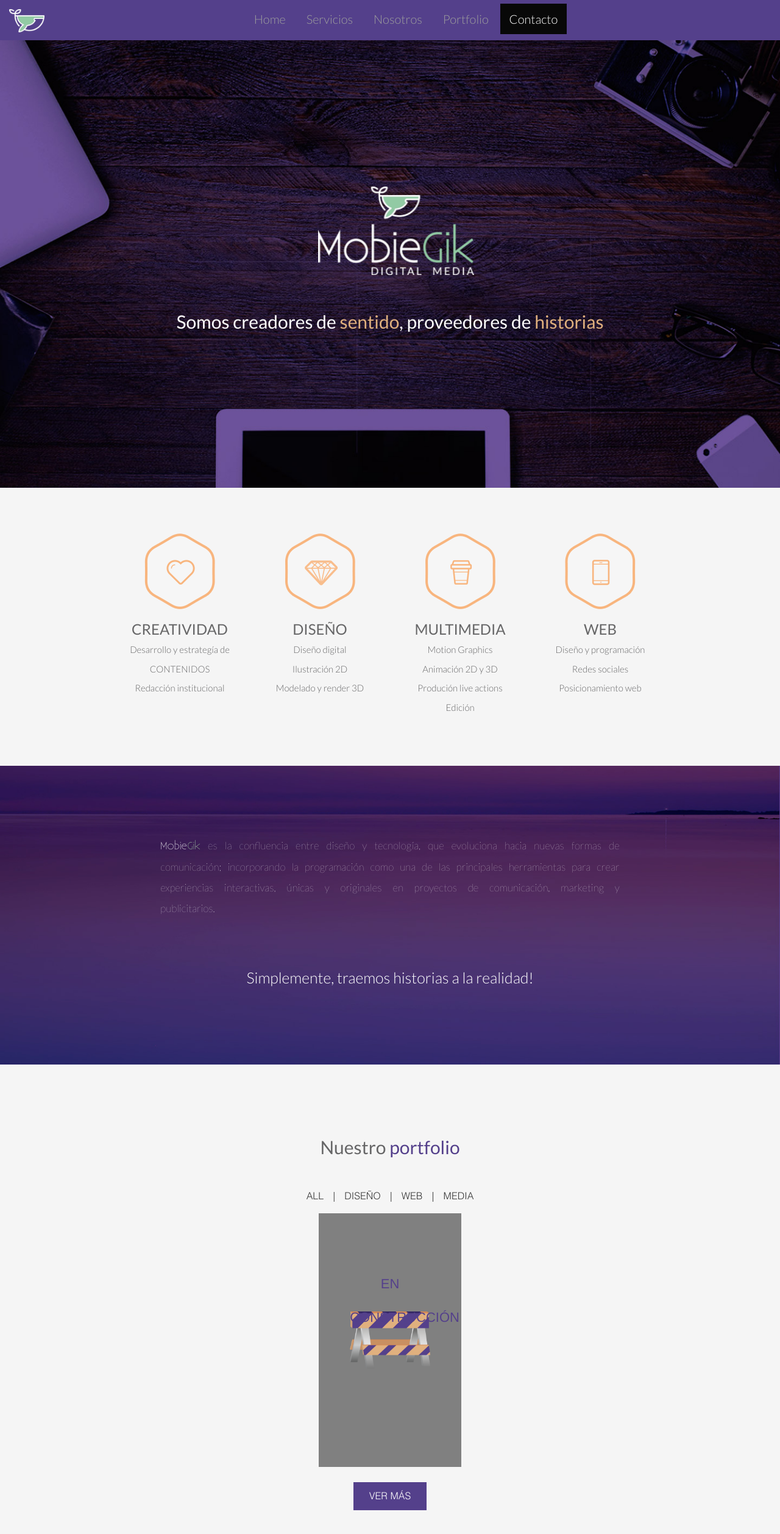
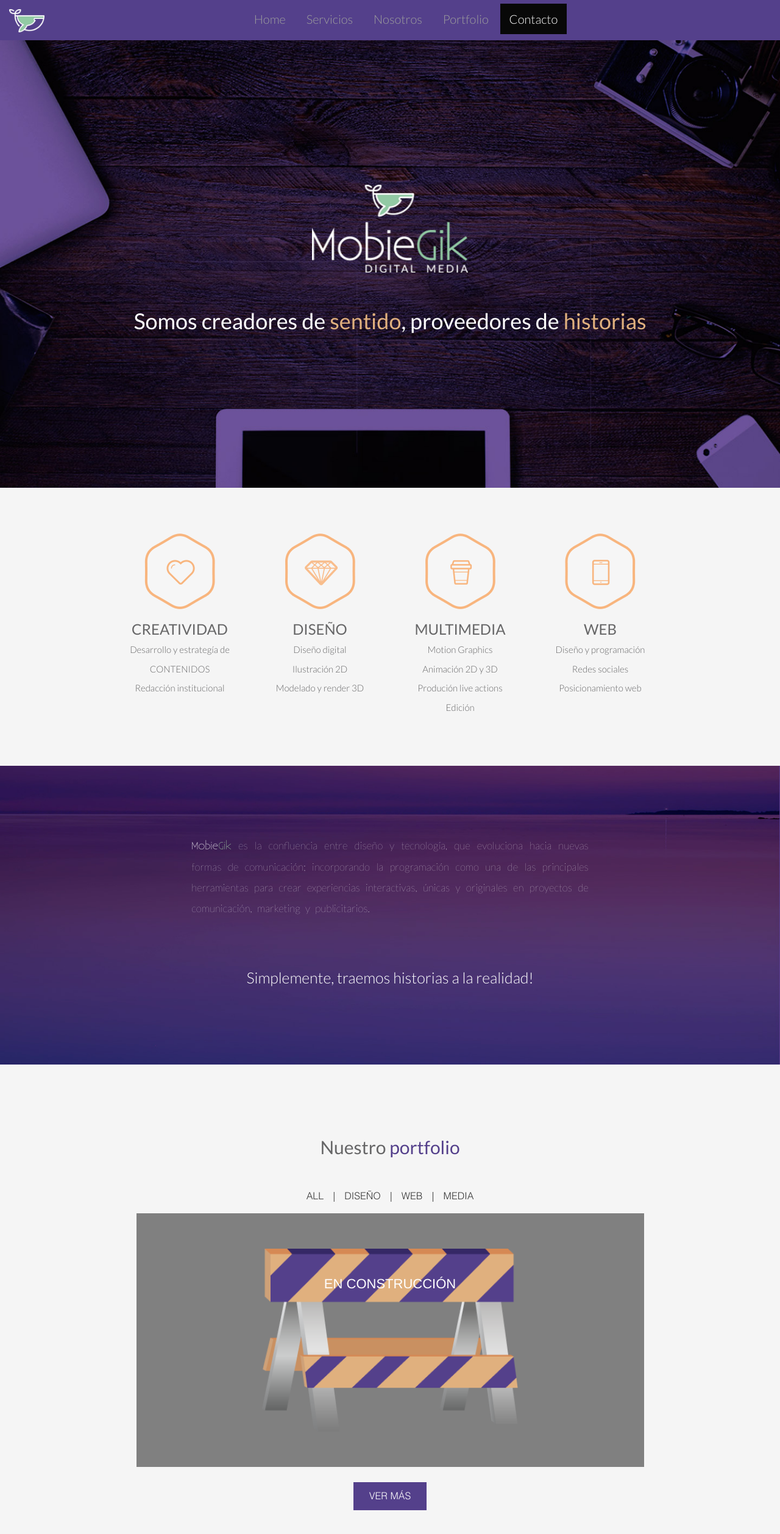
Before and after one commit to iskya/MobieGik, a plain HTML site: page index.html in a window 1280 px wide. Shown: the top 2516 px of the page at 61% size. Drawn offline with nearby package versions, Linux system fonts and the light colour scheme; some icons are missing.

Commit message:
Correction 2

```diff
--- a/index.html
+++ b/index.html
@@ -2,22 +2,25 @@
 <html lang="es">
 
 <head>
+    <!-- SEO -->
     <meta http-equiv="X-UA-Compatible" content="IE=edge">
     <meta charset="utf-8">
     <meta name="viewport" content=" minimum-scale=1.0, initial-scale=1.0, user-scalable=0">
     <meta name="description" content="Especializados en diseño y programación, ofrecemos soluciones creativas y tecnológicas para proyectos publicitarios">
     <meta name="keywords" content="web, diseño, multimedia, contenidos, publicidad" />
     <meta name="author" content="Iskya Garcia and Paula Michunovich">
-    <!-- Bootstrap Core CSS -->
+    <!-- Elusive Lato -->
     <link href="https://code.rifix.net/elusiveicons/2.0.0/css/elusive-icons.min.css" rel="stylesheet">
+    <link href="https://fonts.googleapis.com/css?family=Lato:100,300,400" rel="stylesheet">
+     <!-- Bootstrap Core CSS -->
     <link rel="stylesheet" href="https://maxcdn.bootstrapcdn.com/bootstrap/3.3.7/css/bootstrap.min.css">
-    <link href="https://fonts.googleapis.com/css?family=Lato:100,300,400" rel="stylesheet">
     <script src="https://ajax.googleapis.com/ajax/libs/jquery/3.1.1/jquery.min.js"></script>
     <script src="https://maxcdn.bootstrapcdn.com/bootstrap/3.3.7/js/bootstrap.min.js"></script>
+     <!-- Title and favicon -->
     <title>MobieGik Digital Media</title>
     <link rel="shortcut icon" type="image/png" href="img/favicon-32x32.png" sizes="32x32" />
     <link rel="shortcut icon" type="image/png" href="img/favicon-16x16.png" sizes="16x16" />
-    <link rel="shortcut icon" type="image/png" href="img/favicon.png"/>
+    <link rel="shortcut icon" type="image/png" href="img/favicon.png" />
     <link rel="stylesheet" type="text/css" href="mobile.css"> </head>
 
 <body data-spy="scroll" data-target=".navbar-fixed-top" data-offset="40">
@@ -38,19 +41,21 @@
             </div>
         </div>
     </nav>
+
     <header id="home" class="intro container-fluid">
         <div class="intro-body row row-centered">
             <div class="col-md-10 col-sm-10 col-xs-10 intro-col">
                 <div class="row row-centered row-img">
-                    <div class="col-md-3 col-sm-3 col-xs-5 col-centered"> <img class="intro-img img-responsive center-block" src="img/Logo.png" alt="logo MobieGik"> </div>
+                    <div class="col-md-5 col-sm-5 col-xs-6 col-centered"> <img class="intro-img img-responsive center-block" src="img/Logo.png" alt="logo MobieGik"> </div>
                 </div>
                 <div class="row row-centered row-text">
                     <div class="col-md-12 col-sm-12 col-xs-12 col-centered">
-                        <h2 class="intro-text white text-center">Somos creadores de <span class="yellow">sentido</span>, proveedores de <span class="yellow">historias</span></h2> </div>
+                        <h1 class="intro-text white text-center">Somos creadores de <span class="yellow">sentido</span>, proveedores de <span class="yellow">historias</span></h1> </div>
                 </div>
             </div>
         </div>
     </header>
+
     <section id="services" class="container-fluid row-centered">
         <div class="row row-centered service grey">
             <div class="col-sm-2 col-md-2 col-xs-8 serv text-center"> <img class="img-responsive center-block" src="img/heart.png" alt="icono corazon">
@@ -80,9 +85,10 @@
             </div>
         </div>
     </section>
+
     <section id="us" class="container-fluid bck2">
         <div class="row row-centered">
-            <div class="col-sm-8 col-md-8 col-xs-11 col-centered us-container">
+            <div class="col-sm-8 col-md-8 col-xs-11 col-lg-7 col-centered us-container">
                 <p class="text-justify white us-par"><span class="existence">Mobie<span class="emerald">Gik</span></span> es la confluencia entre diseño y tecnología, que evoluciona hacia nuevas formas de comunicación; incorporando la programación como una de las principales herramientas para crear experiencias interactivas, únicas y originales en proyectos de comunicación, marketing y publicitarios. </p>
                 <h3 class="white us-end">Simplemente, traemos historias a la realidad!</h3> </div>
         </div>
@@ -90,8 +96,12 @@
 
     <section id="portfolio" class="container-fluid">
         <div class="row row-centered text-center title">
-            <h2 class="grey">Nuestro <span class="purple" >portfolio</span></h2> </div>
-        <div class="row row-centered">
+           <div class="col-sm-12 col-xs-12 col-md-12 col-lg-12">
+            <h2 class="grey">Nuestro <span class="purple" >portfolio</span></h2>
+            </div>
+            </div>
+
+        <div class="row row-centered ">
             <div class="col-sm-6 col-md-6 col-xs-8 text-center port-btn">
                 <button class="b1" type="button" onclick="showImg('all')" value="ALL">ALL</button> <span>|</span>
                 <button class="b1" type="button" onclick="showImg('diseño')" value="diseño">DISEÑO</button> <span>|</span>
@@ -99,17 +109,16 @@
                 <button class="b1" type="button" onclick="showImg('media')" value="MEDIA">MEDIA</button>
             </div>
         </div>
-        <div class="container-fluid">
-            <div class="row row-centered center-block port-img">
-                <div class="col-sm-10 col-xs-10 col-centered text-center construction">
-                    <p class="purple">EN CONSTRUCCIÓN</p>
-                </div>
+        <div class="row row-centered center-block port-img vertical-align">
+            <div class="col-sm-12 col-xs-12 col-md-12 col-lg-12 col-centered text-center construction">
+                <p class="white">EN CONSTRUCCIÓN</p>
             </div>
         </div>
-        <div class="row row-centered port-more">
+        <div class="row row-centered port-more ">
             <button class="white btn-more b2" type="button" onclick="showImg('all')" value="more">VER MÁS</button>
         </div>
     </section>
+
     <section id="contact" class="container-fluid">
         <div class="row text-center title">
             <h2 class="grey">Contacta<span class="purple">nos</span></h2> </div>
@@ -147,6 +156,7 @@
             </div>
         </div>
     </section>
+
     <footer id="footer" class="footer container-fluid">
         <div class="row row-centered">
             <div class="col-sm-8 text-center">
```
